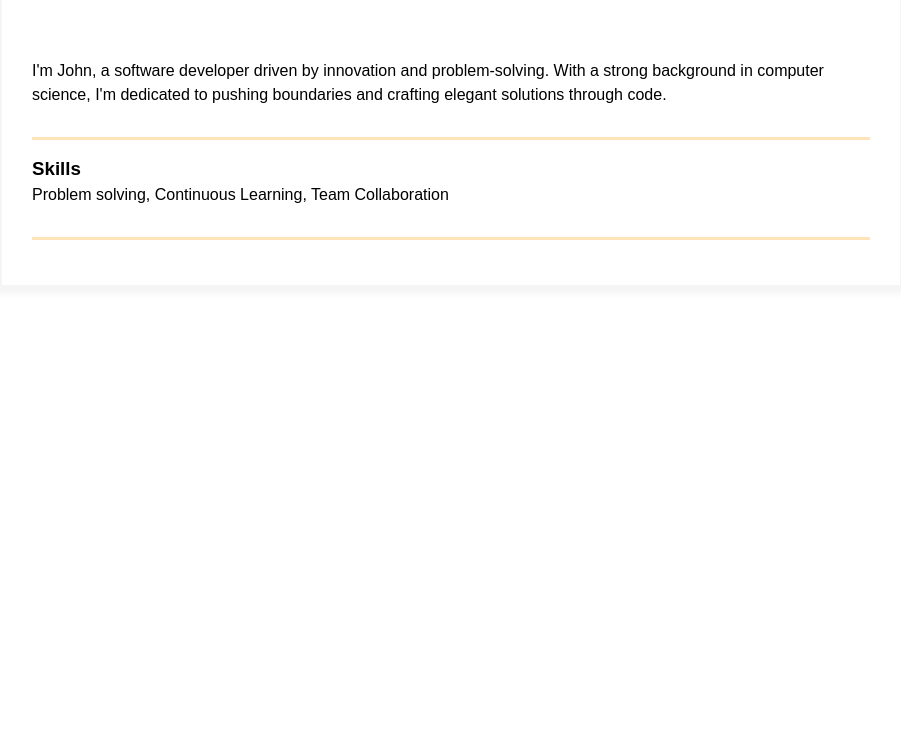
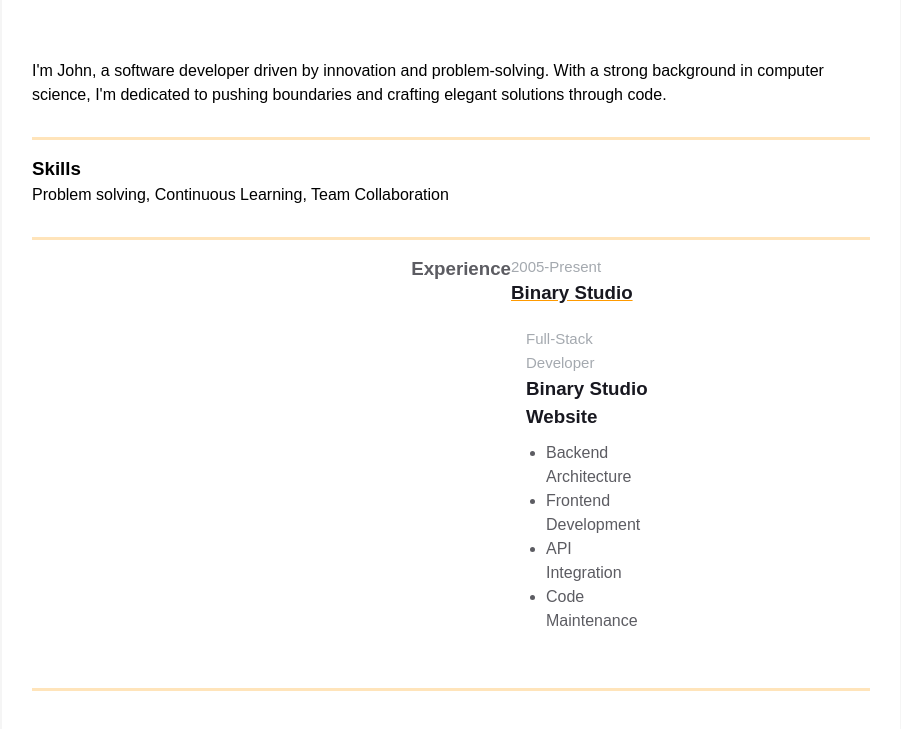
Before and after one commit to vikmay/homepage, a plain HTML site: page index.html in a window 1280 px wide. Shown: the part 1136-1865 px from the top of the page, without its empty margins (189-1090 px from the left). Before the commit the page ends 1472 px from the top, so only its background shows below. Drawn offline with Linux system fonts and the light colour scheme.

Commit message:
experience block content added

```diff
--- a/index.html
+++ b/index.html
@@ -124,6 +124,48 @@
                         </div>
                     </div>
                 </div>
+                <div class="container">
+                    <div class="resume__block">
+                        <div class="main-info fh">
+                            <div class="experiences"></div>
+                            <h3 class="experiences__header">Experience</h3>
+                            <div class="experiences__company">
+                                <div class="experiences__company-header">
+                                    <span
+                                        class="experiences__company-header-durability"
+                                        >2005-Present</span
+                                    >
+                                    <h3
+                                        class="experiences__company-header-name"
+                                    >
+                                        Binary Studio
+                                    </h3>
+                                </div>
+
+                                <div class="experiences__company-project">
+                                    <span
+                                        class="experiences__company-project-role"
+                                        >Full-Stack Developer</span
+                                    >
+                                    <h3
+                                        class="experiences__company-project-name"
+                                    >
+                                        Binary Studio Website
+                                    </h3>
+                                    <ul
+                                        class="experiences__company-project-responsibilities"
+                                    >
+                                        <li>Backend Architecture</li>
+                                        <li>Frontend Development</li>
+                                        <li>API Integration</li>
+                                        <li>Code Maintenance</li>
+                                    </ul>
+                                </div>
+                            </div>
+                            <div class="additional-info fv"></div>
+                        </div>
+                    </div>
+                </div>
             </div>
         </main>
     </body>
```
